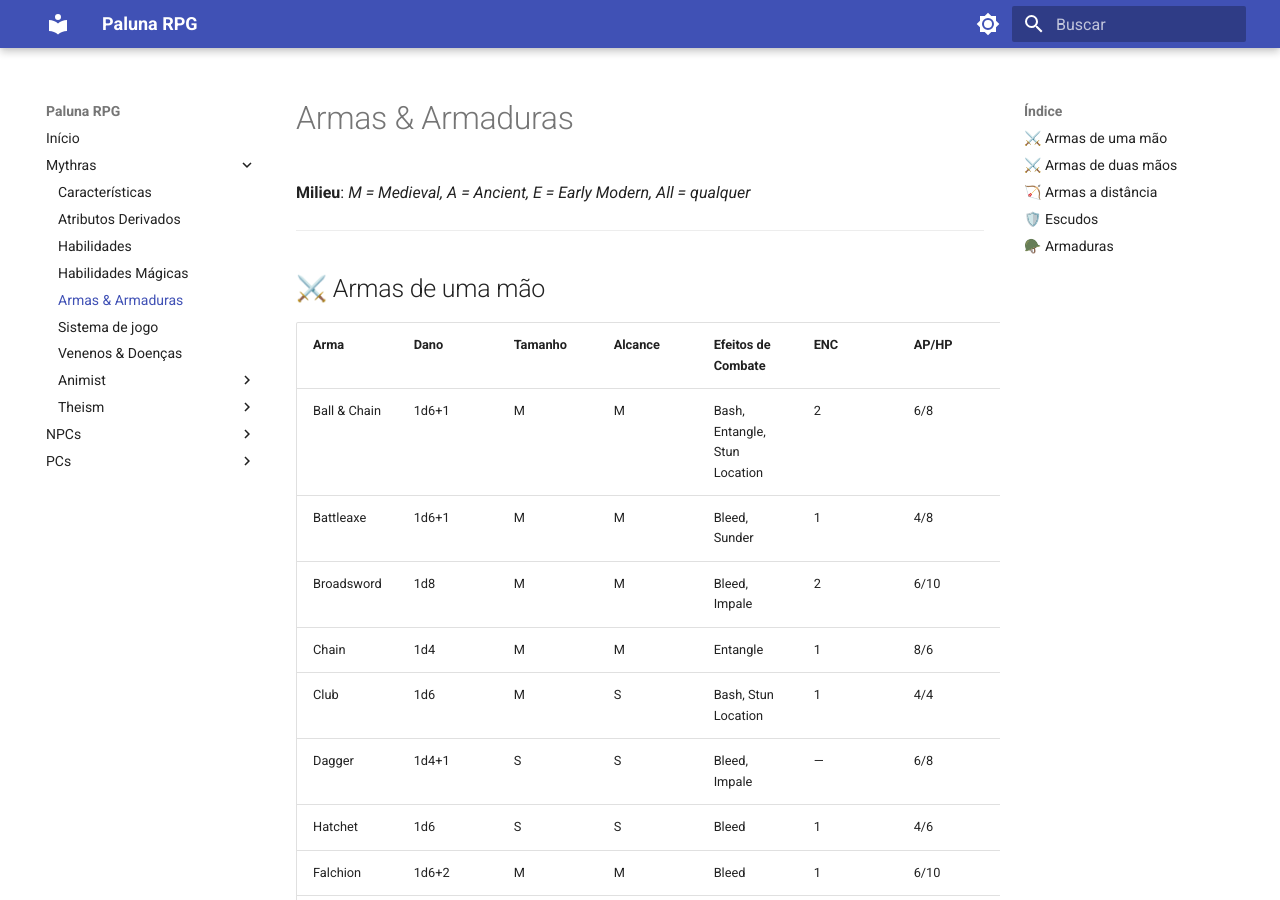
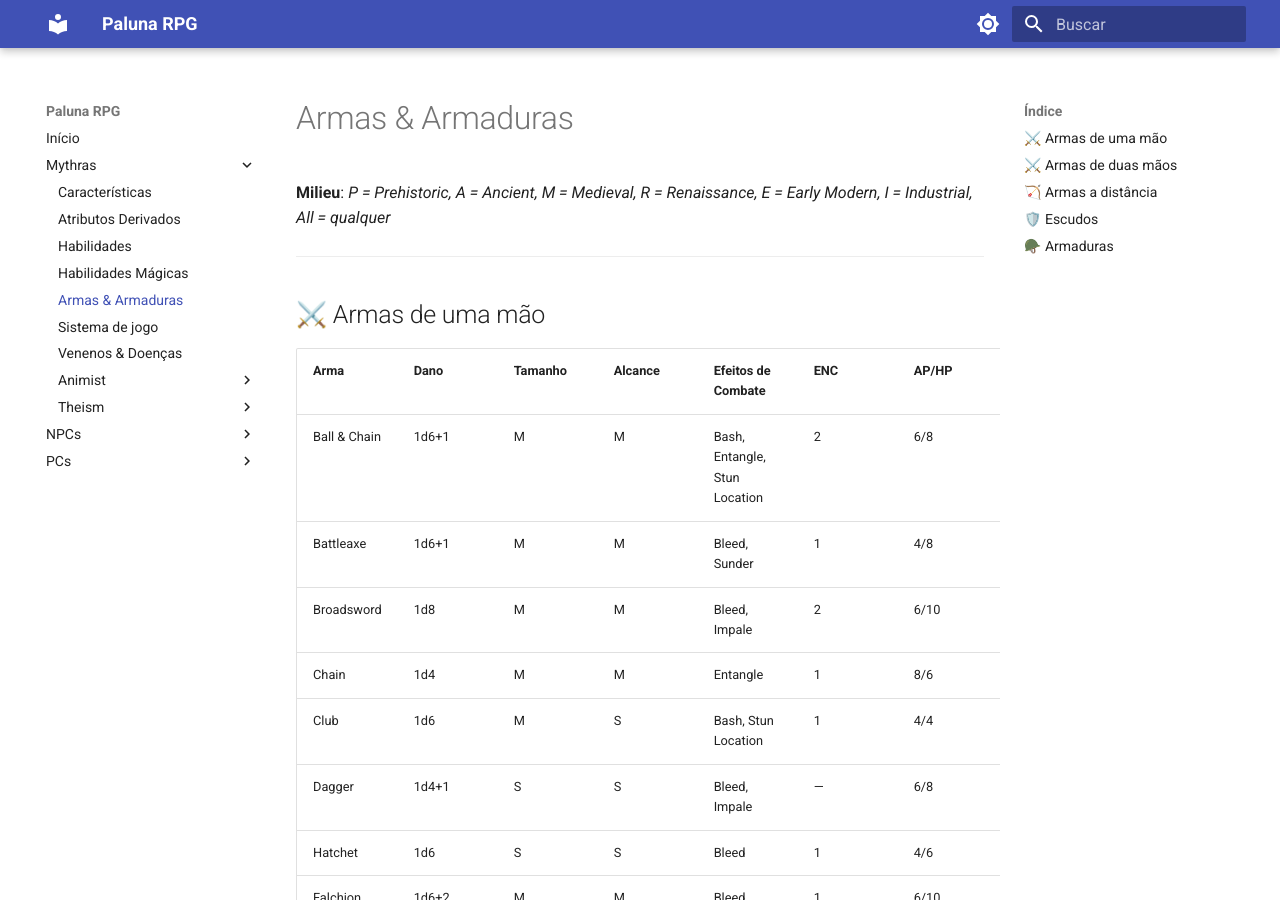
Before and after one commit to figueiredo-lucas/paluna-rpg, an MkDocs documentation site: the page built from docs/Mythras/5-Armas-e-armaduras.md, in a window 1280 px wide and 900 px high. Built offline with MkDocs 1.6.1 and Material for MkDocs 9.7.7, drawn with Linux system fonts in a browser that asks for light colours.

Commit message:
fix milieu

```diff
--- a/docs/Mythras/5-Armas-e-armaduras.md
+++ b/docs/Mythras/5-Armas-e-armaduras.md
@@ -1,6 +1,6 @@
 # Armas & Armaduras
 
-**Milieu**: *M = Medieval, A = Ancient, E = Early Modern, All = qualquer*
+**Milieu**: *P = Prehistoric, A = Ancient, M = Medieval, R = Renaissance, E = Early Modern, I = Industrial, All = qualquer*
 
 ---
 
```
